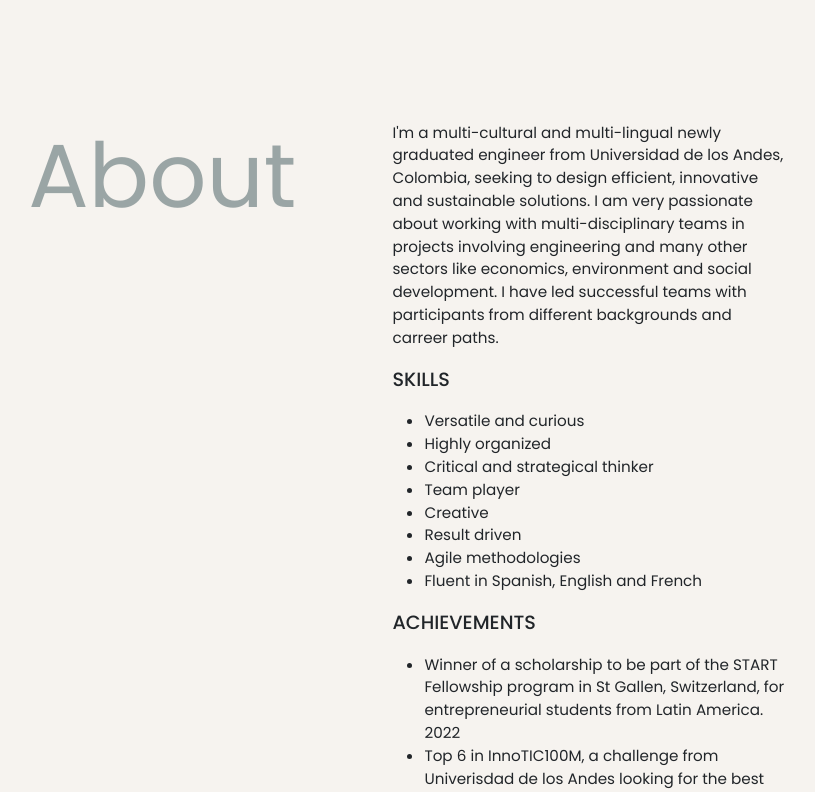
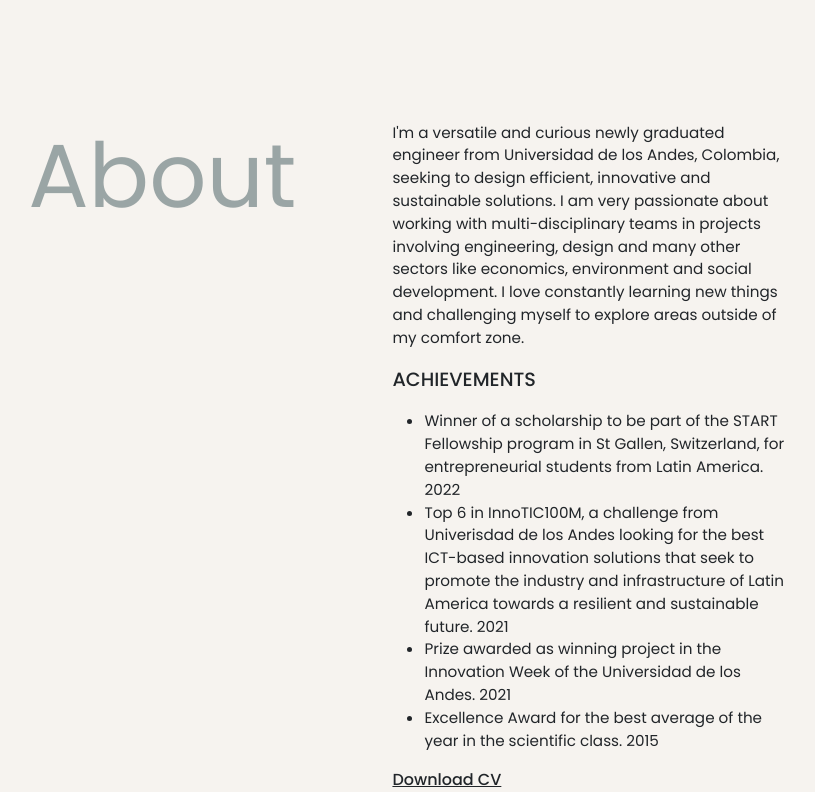
Before and after one commit to dgonzalezc1/danielasPage, a React (Create React App) app: page / in a window 1280 px wide. Shown: the part 540-1332 px from the top of the page, without its empty margins (231-1046 px from the left). Built offline with nearby package versions, Linux system fonts and the light colour scheme.

Commit message:
changes in about

```diff
--- a/src/components/About.css
+++ b/src/components/About.css
@@ -27,6 +27,17 @@
     font-family: 'Poppins';
     font-size: 0.95rem;
     color: #212529;
+}
+
+.aboutTop-txt a{
+    font-family: 'Poppins';
+    font-size: 1rem;
+    color: #212529;
+    font-weight: 500;
+}
+
+.aboutTop-txt a:hover{
+    color: #839192;
 }
 
 .aboutTop-txt span{
--- a/src/components/About.js
+++ b/src/components/About.js
@@ -5,6 +5,7 @@ import { library } from '@fortawesome/fontawesome-svg-core';
 import { faJava, faJs, faHtml5, faCss3Alt, faReact, faNode, faFigma, faPython, faSwift } from '@fortawesome/free-brands-svg-icons';
 import { faDatabase } from '@fortawesome/free-solid-svg-icons';
 import ReactTooltip from 'react-tooltip';
+import pdf from "../Assets/CVDownload.pdf";
 
 library.add(faJava, faJs, faHtml5, faCss3Alt, faReact, faNode, faFigma, faPython, faDatabase, faSwift);
 
@@ -16,11 +17,8 @@ function About() {
                     <h3>About</h3>
                 </div>
                 <div className="aboutTop-txt">
-                    <p>I'm a multi-cultural and multi-lingual newly graduated engineer from Universidad de los Andes, Colombia, seeking to design efficient,
-                        innovative and sustainable solutions. I am very passionate about working with multi-disciplinary teams in projects
-                        involving engineering and many other sectors like economics, environment and social development. I have led successful teams
-                        with participants from different backgrounds and carreer paths.</p>
-                    <p><span>SKILLS</span></p>
+                    <p>I'm a versatile and curious newly graduated engineer from Universidad de los Andes, Colombia, seeking to design efficient, innovative and sustainable solutions. I am very passionate about working with multi-disciplinary teams in projects involving engineering, design and many other sectors like economics, environment and social development. I love constantly learning new things and challenging myself to explore areas outside of my comfort zone.</p>
+                    {/*<p><span>SKILLS</span></p>
                     <ul className="bullet">
                         <li>Versatile and curious</li>
                         <li>Highly organized</li>
@@ -30,7 +28,7 @@ function About() {
                         <li>Result driven</li>
                         <li>Agile methodologies</li>
                         <li>Fluent in Spanish, English and French</li>
-                    </ul>
+                    </ul>*/}
                     <p><span>ACHIEVEMENTS</span></p>
                     <ul className="bullet">
                         <li>Winner of a scholarship to be part of the START Fellowship program in St Gallen, Switzerland, for entrepreneurial students from Latin America. 2022</li>
@@ -38,6 +36,7 @@ function About() {
                         <li>Prize awarded as winning project in the Innovation Week of the Universidad de los Andes. 2021</li>
                         <li>Excellence Award for the best average of the year in the scientific class. 2015</li>
                     </ul>
+                    <a href={pdf} download="DanielaGonzalezCV" target='_blank' rel="noreferrer">Download CV</a>
                 </div>
             </div>
             <div className="aboutBotom">
```
Also changed, not shown: 1 other file (tests, documents, lock files or other folders).
